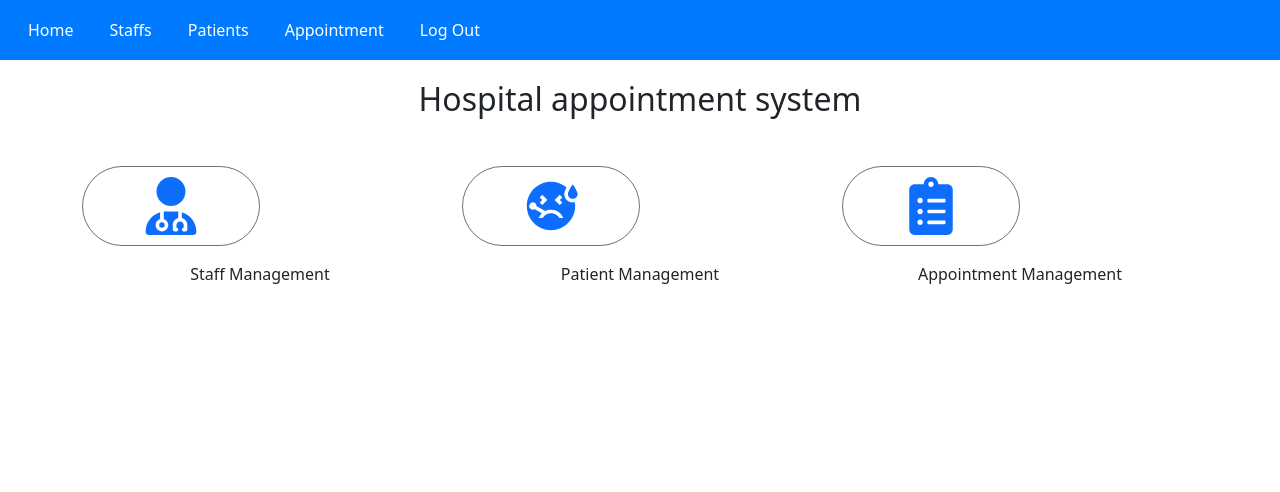
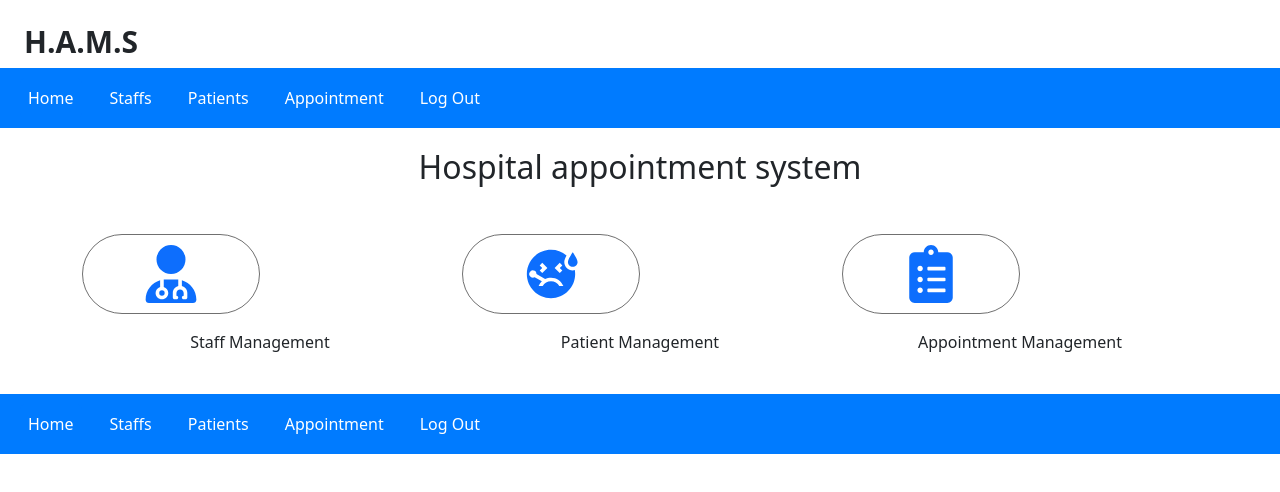
Before and after one commit to Moringa-Flask-Framework/hospital-appointment-app, a React (Create React App) app in the folder frontend/: page / in a window 1280 px wide. Shown: the top 492 px of the page. Built offline with nearby package versions, Linux system fonts and the light colour scheme.

Commit message:
Home component editted

```diff
--- a/frontend/src/components/Home.jsx
+++ b/frontend/src/components/Home.jsx
@@ -5,10 +5,13 @@ import {Link} from 'react-router-dom'
 import { FaUserDoctor } from "react-icons/fa6";
 import { MdSick } from "react-icons/md";
 import { FaClipboardList } from "react-icons/fa";
+import Header from './Header';
+import Footer from './Footer';
 
 function Home() {
   return (
     <div>
+      <Header/>
       <Menu/>
         <Container>
           <Row >
@@ -28,6 +31,7 @@ function Home() {
             </Col>
           </Row>
         </Container>
+        <Footer/>
     </div>
   )
 }
```
